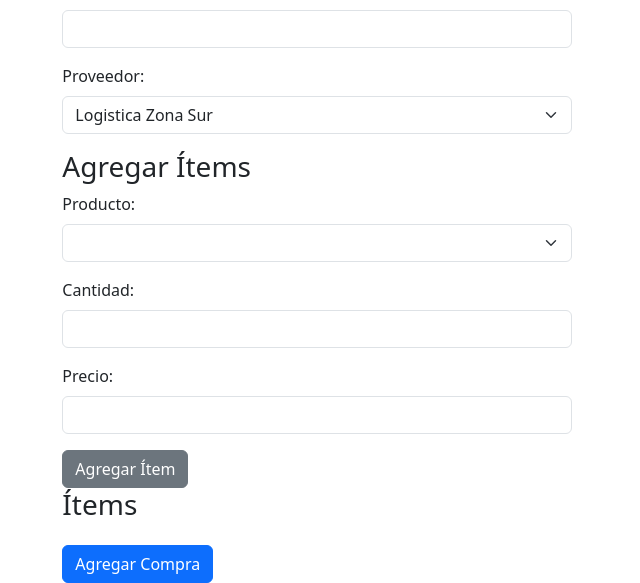
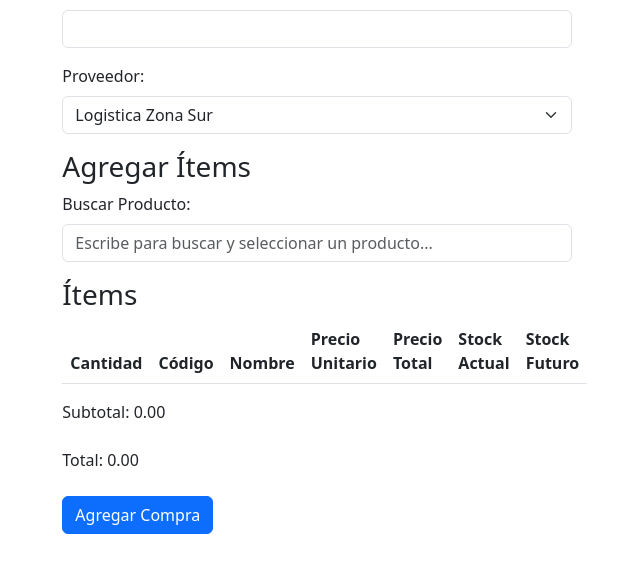
Before and after one commit to pagliardini/kpos-flask, a Flask app: page /compras/agregar in a window 1280 px wide. Shown: the part 250-833 px from the top of the page, without its empty margins (163-803 px from the left). After the commit the page ends 784 px from the top, so only its background shows below. Run offline with Flask 3, Linux system fonts and the light colour scheme; data comes from the database, SQL or seed files in the repository; both versions use the stored data as it was after the commit; lists and menus that the app fills with data are empty.

Commit message:
improved busqueda de productos en compras

```diff
--- a/templates/compras.html
+++ b/templates/compras.html
@@ -38,25 +38,34 @@
                     </div>
                     <h3>Agregar Ítems</h3>
                     <div class="mb-3">
-                        <label for="idproducto" class="form-label">Producto:</label>
-                        <select class="form-select" id="idproducto">
-                            {% for producto in productos %}
-                                <option value="{{ producto.id }}">{{ producto.nombre }}</option>
-                            {% endfor %}
-                        </select>
+                        <label for="buscar_producto" class="form-label">Buscar Producto:</label>
+                        <input type="text" class="form-control" id="buscar_producto" placeholder="Escribe para buscar y seleccionar un producto...">
+                        <ul class="list-group" id="lista_productos"></ul>
+                    </div>
+                    <h3>Ítems</h3>
+                    <table class="table table-striped" id="itemsTable">
+                        <thead>
+                            <tr>
+                                <th>Cantidad</th>
+                                <th>Código</th>
+                                <th>Nombre</th>
+                                <th>Precio Unitario</th>
+                                <th>Precio Total</th>
+                                <th>Stock Actual</th>
+                                <th>Stock Futuro</th>
+                            </tr>
+                        </thead>
+                        <tbody></tbody>
+                    </table>
+                    <input type="hidden" name="items" id="itemsInput">
+                    <div class="mb-3">
+                        <label for="subtotal" class="form-label">Subtotal:</label>
+                        <span id="subtotal">0.00</span>
                     </div>
                     <div class="mb-3">
-                        <label for="item_cantidad" class="form-label">Cantidad:</label>
-                        <input type="number" class="form-control" id="item_cantidad">
+                        <label for="totalFactura" class="form-label">Total:</label>
+                        <span id="totalFactura">0.00</span>
                     </div>
-                    <div class="mb-3">
-                        <label for="item_precio" class="form-label">Precio:</label>
-                        <input type="number" class="form-control" id="item_precio" step="0.01">
-                    </div>
-                    <button type="button" class="btn btn-secondary" id="addItem">Agregar Ítem</button>
-                    <h3>Ítems</h3>
-                    <ul class="list-group mb-3" id="itemsList"></ul>
-                    <input type="hidden" name="items" id="itemsInput">
                     <button type="submit" class="btn btn-primary">Agregar Compra</button>
                 </form>
             </div>
@@ -89,38 +98,87 @@
     </div>
     <script src="https://cdn.jsdelivr.net/npm/bootstrap@5.3.0/dist/js/bootstrap.bundle.min.js"></script>
     <script>
-        document.getElementById('addItem').addEventListener('click', function() {
-            const idProducto = document.getElementById('idproducto').value;
-            const itemNombre = document.getElementById('idproducto').selectedOptions[0].text;
-            const itemCantidad = document.getElementById('item_cantidad').value;
-            const itemPrecio = document.getElementById('item_precio').value;
-            const itemsList = document.getElementById('itemsList');
+        const productos = [
+            {% for producto in productos %}
+                {
+                    id: "{{ producto.id }}",
+                    nombre: "{{ producto.nombre }}",
+                    precio: "{{ producto.precio_costo }}",
+                    sku: "{{ producto.sku }}",
+                    stock: "{{ producto.stock }}"
+                },
+            {% endfor %}
+        ];
+
+        document.getElementById('buscar_producto').addEventListener('input', function() {
+            const query = this.value.toLowerCase();
+            const listaProductos = document.getElementById('lista_productos');
+            listaProductos.innerHTML = '';
+
+            if (query) {
+                productos.filter(producto => producto.nombre.toLowerCase().includes(query)).forEach(producto => {
+                    const item = document.createElement('li');
+                    item.className = 'list-group-item';
+                    item.textContent = `${producto.nombre} (Código: ${producto.sku}, Precio: ${producto.precio}, Stock: ${producto.stock})`;
+                    item.addEventListener('click', function() {
+                        agregarProducto(producto);
+                        listaProductos.innerHTML = '';
+                        document.getElementById('buscar_producto').value = '';
+                    });
+                    listaProductos.appendChild(item);
+                });
+            }
+        });
+
+        function agregarProducto(producto) {
+            const itemCantidad = 1;  // Asumiendo cantidad 1 al agregar el producto
+            const itemPrecio = producto.precio;
+            const itemsTableBody = document.querySelector('#itemsTable tbody');
             const itemsInput = document.getElementById('itemsInput');
 
-            if (idProducto && itemCantidad && itemPrecio) {
-                const listItem = document.createElement('li');
-                listItem.className = 'list-group-item';
-                listItem.textContent = `${itemNombre} - Cantidad: ${itemCantidad} - Precio: ${itemPrecio}`;
-                itemsList.appendChild(listItem);
+            const itemPrecioTotal = itemCantidad * itemPrecio;
+            const itemStockFuturo = producto.stock - itemCantidad;
+
+            const row = itemsTableBody.insertRow();
+            row.innerHTML = `
+                <td>${itemCantidad}</td>
+                <td>${producto.sku}</td>
+                <td>${producto.nombre}</td>
+                <td>${itemPrecio}</td>
+                <td>${itemPrecioTotal.toFixed(2)}</td>
+                <td>${producto.stock}</td>
+                <td>${itemStockFuturo}</td>
+            `;
 
             const item = {
-                    idproducto: idProducto,
+                idproducto: producto.id,
                 cantidad: itemCantidad,
-                    precio: itemPrecio
+                precio: itemPrecio,
+                precioTotal: itemPrecioTotal,
+                sku: producto.sku,
+                stockActual: producto.stock,
+                stockFuturo: itemStockFuturo
             };
 
             const items = JSON.parse(itemsInput.value || '[]');
             items.push(item);
             itemsInput.value = JSON.stringify(items);
 
-                // Clear the input fields
-                document.getElementById('idproducto').value = '';
-                document.getElementById('item_cantidad').value = '';
-                document.getElementById('item_precio').value = '';
-            } else {
-                alert('Por favor, completa todos los campos del ítem.');
+            // Actualizar el subtotal y el total
+            updateTotals();
         }
+
+        function updateTotals() {
+            const items = JSON.parse(document.getElementById('itemsInput').value || '[]');
+            let subtotal = 0;
+
+            items.forEach(item => {
+                subtotal += item.precioTotal;
             });
+
+            document.getElementById('subtotal').textContent = subtotal.toFixed(2);
+            document.getElementById('totalFactura').textContent = subtotal.toFixed(2);
+        }
     </script>
 </body>
 </html>
```
Also changed, not shown: insert_data.py (+58 -24 lines), kpos.db. Lines whose indentation alone changed are shown as unchanged.
